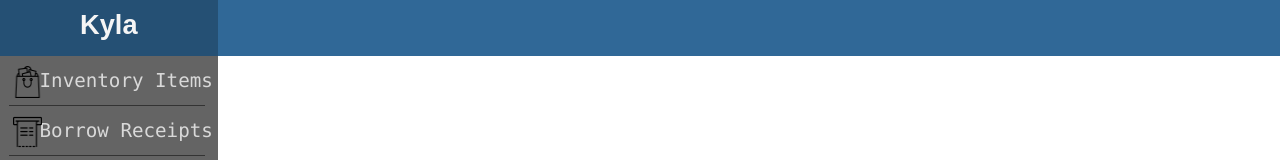
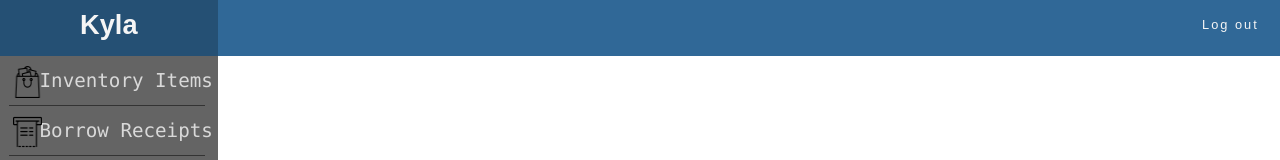
Before and after one commit to jmNepomuceno/re-inventory-mw, a React (Create React App) app: page /re-inventory-mw/inventory in a window 1280 px wide. Shown: the top 160 px of the page. Built offline with nearby package versions, Linux system fonts and the light colour scheme.

Commit message:
121321_c

```diff
--- a/src/components/Inventory.jsx
+++ b/src/components/Inventory.jsx
@@ -1,4 +1,5 @@
 import React from 'react'
+import {Link} from 'react-router-dom'
 
 // Components
 import AsideComponents from './AsideComponents'
@@ -13,6 +14,9 @@ class Inventory extends React.Component {
         this.state = {
             inventory_aside_style : {
                 display : (window_width <= 770) ? "none" : "block"
+            },
+            confirmation_log_out_style : {
+                display : "none"
             }
         }
 
@@ -24,6 +28,16 @@ class Inventory extends React.Component {
             inventory_aside_style : {
                 ...prevState.inventory_aside_style,
                 display: (this.state.inventory_aside_style.display === "block") ? "none" : "block"
+            }
+        }))
+    }
+
+    handleLogOut = () =>{
+        this.setState(prevState =>({
+            ...prevState,
+            confirmation_log_out_style : {
+                ...prevState.confirmation_log_out_style,
+                display: (this.state.confirmation_log_out_style.display === "block") ? "none" : "block"
             }
         }))
     }
@@ -66,6 +80,16 @@ class Inventory extends React.Component {
                         onClick={this.handleMenuBtnClick}>
 
                     </button>
+
+                    <label onClick={this.handleLogOut}>Log out</label>
+
+                    <div style={this.state.confirmation_log_out_style} className="confirmation_log_out_div">
+                        <label>Are you sure you want to log out?</label>
+                        <Link to="/">
+                            <button id="logout_yes_btn">Yes</button>
+                        </Link>
+                        <button onClick={this.handleLogOut} id="logout_no_btn">No</button>
+                    </div>
                 </header>
 
             </div>
--- a/src/index.css
+++ b/src/index.css
@@ -364,6 +364,63 @@ body{
     background: #306897;
 }
 
+.inventory_header label{
+    position: absolute;
+    top:30%;
+    right:2%;
+    border:none;
+    color:whitesmoke;
+    background: transparent;
+    cursor: pointer;
+    font-family: Arial, Helvetica, sans-serif;
+    font-size:0.8rem;
+    letter-spacing: 2px;
+}
+
+.inventory_header .confirmation_log_out_div{
+    position: absolute;
+    top:70%;
+    right:0;
+    width:17%;
+    height:100px;
+    border:3px solid #a6a6a6;
+    border-radius: 5px;
+    background: whitesmoke;
+    font-family: Arial, Helvetica, sans-serif;
+    /* display:none; */
+    z-index: 1;
+}
+
+.inventory_header .confirmation_log_out_div label{
+    position: absolute;
+    top:10%;
+    width:90%;
+    text-align: center;
+    color: black;
+}
+
+
+.inventory_header .confirmation_log_out_div #logout_yes_btn,
+.inventory_header .confirmation_log_out_div #logout_no_btn{
+    position:absolute;
+    top:50%;
+    margin:5px 20px;
+    width:50px;
+    height:30px;
+    border-radius: 5px;
+    cursor: pointer;
+}
+
+.inventory_header .confirmation_log_out_div #logout_yes_btn{
+    border:1px solid green;
+    left:5%;
+}
+
+.inventory_header .confirmation_log_out_div #logout_no_btn{
+    border:1px solid red;
+    left:45%;
+}
+
 .inventory_aside{
     width:17%;
     height:99.8vh;
```
